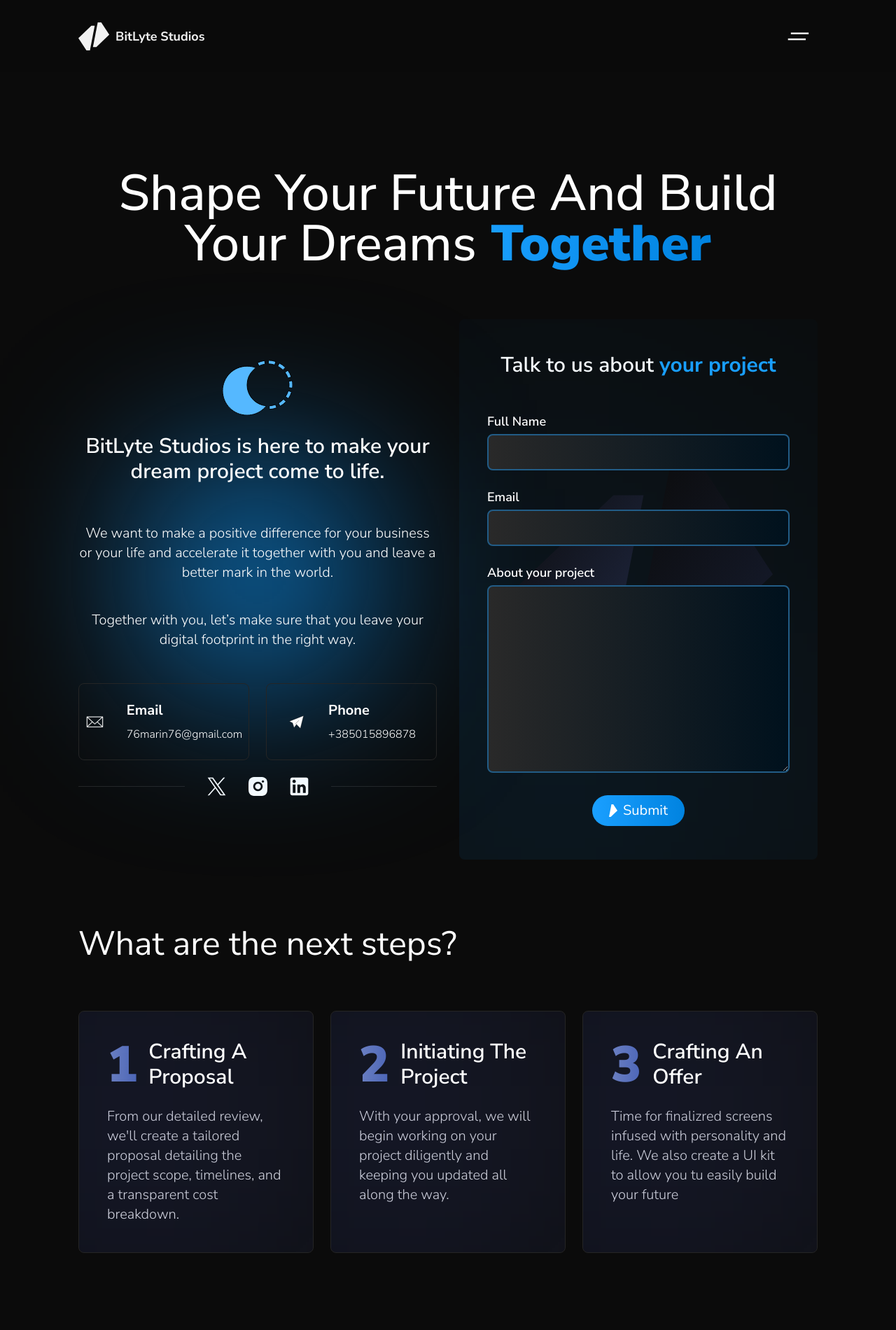
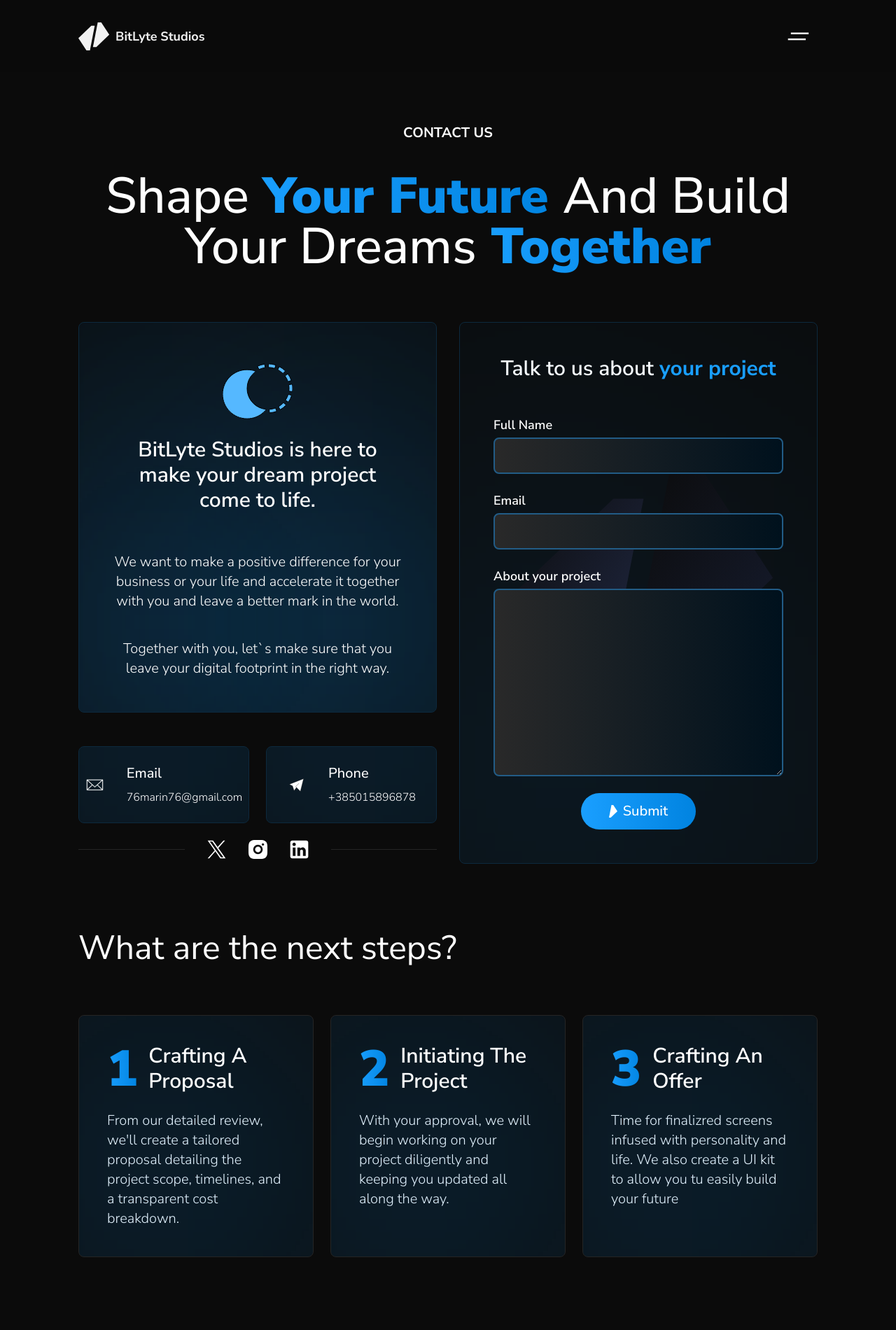
Before and after one commit to zrvnarmarin/BitLyte-Studios-Website, a Next.js app: page /contact in a window 1280 px wide. Shown: the top 1900 px of the page at 70% size. Built offline with nearby package versions, Linux system fonts and the light colour scheme.

Commit message:
/contact route page made responsive for all screen sizes except desktop size; restyled sections - added gradients;

```diff
--- a/app/(home-sections)/AchievementsSection.tsx
+++ b/app/(home-sections)/AchievementsSection.tsx
@@ -72,6 +72,7 @@ export default function AchievementsSection() {
 
           {/* Text window */}
           <div className="relative overflow-hidden flex flex-col gap-8 xs:gap-6 border-[0.5px] border-[#252525] rounded-lg px-8 py-12">
+            <div className="w-64 h-64 absolute left-0 bottom-0 bg-gradient-to-r from-[#1A9FFF] to-[#0086E6] z-10 blur-[230px]"></div>
             <div className="w-64 h-64 absolute left-0 bottom-0 bg-gradient-to-r from-[#1A9FFF] to-[#0086E6] z-10 blur-[230px]"></div>
 
             <h3 className="w-full text-2xl xs:text-3xl text-center font-medium xs:font-light text-[#ffffff] z-20 pb-6">
--- a/app/(home-sections)/ServicesSection.tsx
+++ b/app/(home-sections)/ServicesSection.tsx
@@ -58,6 +58,7 @@ export const ServiceCategoryCard = ({
           key={service}
           className="group flex flex-col gap-6 relative overflow-hidden rounded-lg"
         >
+          {/* Blur background */}
           <div className="w-72 h-72 absolute left-0 bottom-0 bg-gradient-to-r from-[#1A9FFF] to-[#0086E6] z-10 blur-[230px]"></div>
 
           <div className="hover:bg-[#e3e3e3] hover:text-[#000000] border-[1px] border-[#000000] flex gap-2 items-center justify-center w-full text-[#ffffff] font-medium text-xl lg:text-xl text-center z-20 rounded-lg px-8 py-8">
--- a/app/contact/(contact-sections)/AfterProposalSection.tsx
+++ b/app/contact/(contact-sections)/AfterProposalSection.tsx
@@ -5,11 +5,11 @@ import SectionWrapper from "@/app/components/SectionWrapper";
 export default function AfterProposalSection() {
   return (
     <SectionWrapper>
-      <h2 className="w-full text-5xl text-[#ffffff] z-20">
+      <h2 className="w-full text-3xl xs:text-4xl sm:text-5xl text-[#ffffff] font-medium xs:font-normal z-20">
         What are the next steps?
       </h2>
 
-      <div className="grid grid-cols-3 gap-6 pt-12">
+      <div className="grid grid-cols-1 md:grid-cols-2 xl:grid-cols-3 gap-6 pt-4 sm:pt-8 md:pt-12">
         {afterProposalSteps.map((step) => (
           <ProcessStepCard
             id={step.id}
@@ -18,6 +18,9 @@ export default function AfterProposalSection() {
           />
         ))}
       </div>
+
+      {/* Divider line */}
+      {/* <div className="w-full h-[0.5px] bg-[#252525] mt-4 sm:mt-8 md:mt-12" /> */}
     </SectionWrapper>
   );
 }
@@ -32,18 +35,18 @@ export const ProcessStepCard = ({
       className={`relative overflow-hidden flex-1 px-10 py-10 cursor-pointer rounded-lg border-[0.5px] border-[#252525]`}
     >
       {/* Blur background */}
-      <div className="w-96 h-96 absolute right-0 bottom-0 bg-gradient-to-r from-[#3B4EB5] to-[#222222] z-10 blur-[230px]"></div>
+      <div className="w-64 h-64 absolute left-0 bottom-0 bg-gradient-to-r from-[#1A9FFF] to-[#0086E6] z-10 blur-[230px]"></div>
 
       <div className="w-full flex items-center justify-start z-20">
-        <span className="linear-gradient-purple-text font-black text-7xl z-0 mr-4">
+        <span className="custom-text font-black text-7xl z-0 mr-4">
           {id}
         </span>
-        <span className="text-[#ffffff] font-semibold text-3xl z-30">
+        <span className="text-[#ffffff] font-semibold text-3xl z-20">
           {title}
         </span>
       </div>
 
-      <p className="text-xl font-light text-[#ffffff] text-start pt-6 z-30">
+      <p className="text-xl font-light text-[#ffffff] text-start pt-6 z-20">
         {description}
       </p>
     </div>
--- a/app/contact/(contact-sections)/ContactForm.tsx
+++ b/app/contact/(contact-sections)/ContactForm.tsx
@@ -1,97 +1,81 @@
 import React from "react";
 import Image from "next/image";
-import '../../../public/test.css'
-import SectionWrapper from "@/app/components/SectionWrapper";
-import ArrowRight from '../../../public/images/Rectangle 1.svg'
+import { Logo } from "@/app/services/[serviceId]/StepsSection";
+import "../../../public/test.css";
+import { LogoArrowRight } from "@/app/(home-sections)/ProjectsSection";
 
 export default function ContactForm() {
   return (
-        <SectionWrapper>
-            <div className="flex flex-col gap-8">
-                <h2 className="w-full text-3xl text-[#ffffff]">Talk to us about <span className="text-[#1A9FFF]">your project</span></h2>
-                <form className="flex flex-col gap-4">
+    // Form container
+    <div className="flex flex-col gap-8 z-20 overflow-hidden relative px-4 py-6 md:px-10 sm:px-8 sm:py-10 md:py-14 lg:px-6 lg:py-10 xl:px-12 xl:py-12 rounded-lg border-[0.5px] border-[#0d293d]">
+      {/* Blur background */}
+      <div className="w-72 h-72 absolute left-0 bottom-0 bg-gradient-to-r from-[#1A9FFF] to-[#0095ff] z-10 blur-[330px]"></div>
+
+      {/* Logo behind */}
+      <div className="absolute inset-0 flex items-center justify-center z-10">
+        <Logo width={400} height={400} />
+      </div>
+
+      <h2 className="w-full text-[#ffffff] font-semibold text-center text-3xl pb-4">
+        Talk to us about{" "}
+        <span className="text-[#1A9FFF] font-bold">your project</span>
+      </h2>
+
+      {/* Form section */}
+      <form className="flex flex-col gap-6 z-20">
+        {/* Full name input field */}
         <div className="flex flex-col gap-1">
-                        <label htmlFor="full-name" className="w-full text-lg text-[#ffffff] font-semibold ">
+          <label
+            htmlFor="full-name"
+            className="w-full text-lg text-[#ffffff] font-semibold "
+          >
             Full Name
           </label>
-                        <input id="full-name" type="text" className="focus:outline-none focus:ring focus:ring-violet-900 pl-4 py-3 bg-gradient-to-r from-[#292929] to-[#00111d] border border-[#225c86] rounded-lg text-base text-[#eeeeee] font-normal" />
+          <input
+            id="full-name"
+            type="text"
+            className="focus:outline-none focus:ring focus:ring-violet-900 pl-4 py-3 bg-gradient-to-r from-[#292929] to-[#00111d] border-2 border-[#225c86] rounded-lg text-base text-[#eeeeee] font-normal"
+          />
         </div>
+
+        {/* Email input field */}
         <div className="flex flex-col gap-1">
-                        <label htmlFor="email" className="w-full text-lg text-[#ffffff] font-semibold ">
+          <label
+            htmlFor="email"
+            className="w-full text-lg text-[#ffffff] font-semibold "
+          >
             Email
           </label>
-                        <input id="email" type="text" className="focus:outline-none focus:ring focus:ring-violet-400 pl-4 py-3 bg-gradient-to-r from-[#292929] to-[#00111d] border border-[#225c86] rounded-lg text-base text-[#eeeeee] font-normal" />
+          <input
+            id="email"
+            type="text"
+            className="focus:outline-none focus:ring focus:ring-violet-400 pl-4 py-3 bg-gradient-to-r from-[#292929] to-[#00111d] border-2 border-[#225c86] rounded-lg text-base text-[#eeeeee] font-normal"
+          />
         </div>
+
+        {/* About textarea */}
         <div className="flex flex-col gap-1">
-                        <label htmlFor="project-message" className="w-full text-lg text-[#ffffff] font-semibold ">
-                            Services you are interested in
-                        </label>
-                        <select className="focus:outline-none focus:ring focus:ring-violet-400 px-4 py-3 bg-gradient-to-r from-[#292929] to-[#00111d] border border-[#225c86] rounded-lg text-base text-[#eeeeee] font-normal">
-                            <option className="bg-[#292929] text-[#eeeeee]" disabled selected>Select a service</option>
-                            {webDevelopmentServices.map(service => (
-                                <option
-                                    key={service.id}
-                                    className="bg-[#292929] text-[#eeeeee] hover:bg-[#333333]"
-                                    value={service.id}
+          <label
+            htmlFor="project-message"
+            className="w-full text-lg text-[#ffffff] font-semibold "
           >
-                                    {service.title}
-                                </option>
-                            ))}
-                        </select>
-                    </div>
-                    <div className="flex flex-col gap-1">
-                        <label htmlFor="project-message" className="w-full text-lg text-[#ffffff] font-semibold ">
             About your project
           </label>
-                        <textarea id="project-message" rows={6} className="focus:outline-none focus:ring focus:ring-violet-400 pl-4 py-3 bg-gradient-to-r from-[#292929] to-[#00111d] border border-[#225c86] rounded-lg text-base text-[#eeeeee] font-normal" />
+          <textarea
+            id="project-message"
+            rows={10}
+            className="focus:outline-none focus:ring focus:ring-violet-400 pl-4 py-3 bg-gradient-to-r from-[#292929] to-[#00111d] border-2 border-[#225c86] rounded-lg text-base text-[#eeeeee] font-normal"
+          />
         </div>
-                    <div className="w-full flex justify-center pt-2">
-                        <button className="w-full flex items-center justify-center gap-2 py-2 px-6 text-[#ffffff] bg-gradient-to-r from-[#1A9FFF] to-[#0083E0] rounded-full text-xl">
-                            <Image src={ArrowRight} alt="hero_image"  />
+
+        {/* Submit form button */}
+        <div className="w-full flex items-center justify-center">
+          <button className="w-fit bg-gradient-to-r from-[#1A9FFF] to-[#0083E0] flex gap-2 items-center justify-center font-normal lg:font-medium text-[#ffffff] text-lg md:text-xl z-20 rounded-full py-2 md:py-3 px-6 md:px-10">
+            <LogoArrowRight fillColor="#ffffff" />
             Submit
           </button>
         </div>
       </form>
     </div>
-        </SectionWrapper>
-    )
+  );
 }
-
-export const webDevelopmentServices = [
-    {
-        id: 1,
-        title: 'Web landing page'
-    },
-    {
-        id: 2,
-        title: 'Web landing page'
-    },
-    {
-        id: 3,
-        title: 'Web landing page'
-    },
-    {
-        id: 4,
-        title: 'Web landing page'
-    },
-    {
-        id: 5,
-        title: 'Web landing page'
-    },
-    {
-        id: 6,
-        title: 'Web landing page'
-    },
-    {
-        id: 7,
-        title: 'Web landing page'
-    },
-    {
-        id: 8,
-        title: 'Web landing page'
-    },
-    {
-        id: 9,
-        title: 'Web landing page'
-    },
-]
--- a/app/contact/(contact-sections)/HeroSection.tsx
+++ b/app/contact/(contact-sections)/HeroSection.tsx
@@ -1,59 +1,68 @@
 import React from "react";
 import "../../../public/test.css";
 import HeroSectionWrapper from "../../components/HeroSectionWrapper";
-import Image from "next/image";
-import ArrowRight from "../../../public/images/Rectangle 1.svg";
-import { Logo } from "@/app/services/[serviceId]/StepsSection";
 import {
   EmailIcon,
   ContactIcon,
   socialMediaIcons,
 } from "@/app/components/Footer";
 import Link from "next/link";
+import ContactForm from "./ContactForm";
 
 export default function HeroSection() {
   return (
     <HeroSectionWrapper>
-      <div>
-        <h1 className="text-7xl text-[#ffffff] font-medium text-center z-30 pt-16">
-          Shape Your Future And Build Your Dreams
+      <div className="flex flex-col items-center gap-10">
+        <p className="text-sm sm:text-base md:text-xl text-center font-bold text-[#ffffff] uppercase z-30">
+          Contact Us
+        </p>
+
+        <h1 className="text-[2.5rem] xs:text-5xl sm:text-6xl xl:text-7xl leading-tight lg:leading-none  text-[#ffffff] font-medium text-center z-30">
+          Shape
+          <span className="custom-text font-black"> Your Future </span>
+          And Build Your Dreams
           <span className="custom-text font-black"> Together </span>
         </h1>
       </div>
 
       {/* Next component */}
-      <div className="grid grid-cols-2 gap-8 pt-12 items-start">
+      <div className="grid grid-cols-1 lg:grid-cols-2 gap-8 pt-4 items-start sm:pt-8 md:pt-12">
         {/* Adress, email and qoute text */}
-        <div className="relative py-12">
-          <div className="absolute inset-0 flex items-center justify-center">
+        <div className="relative ">
+          {/* <div className="absolute inset-0 flex items-center justify-center">
             <div className="w-64 h-64 bg-gradient-to-r from-[#1A9FFF] to-[#0083E0] z-10 blur-[130px]"></div>
-          </div>
+          </div> */}
+
+          {/* Company`s promises */}
+          <div className="relative overflow-hidden border-[0.5px] border-[#0d293d] rounded-lg px-4 py-6 md:px-10 sm:px-8 sm:py-10 md:py-14 lg:px-6 lg:py-10 xl:px-12 xl:py-12 z-20">
+            <div className="w-64 h-64 absolute left-0 bottom-0 bg-gradient-to-r from-[#1A9FFF] to-[#0086E6] z-10 blur-[230px]"></div>
+            <div className="w-64 h-64 absolute right-0 bottom-0 bg-gradient-to-r from-[#1A9FFF] to-[#0086E6] z-10 blur-[230px]"></div>
 
             <div className="relative z-20 flex items-center justify-center pb-4 rounded-full">
               <DifferenceIcon />
             </div>
-
             <div className="relative z-20 flex flex-col items-center gap-4">
-            <p className="w-full text-[#ffffff] font-semibold text-3xl text-center">
+              <p className="w-full text-[#ffffff] font-semibold text-2xl xs:text-3xl text-center z-20">
                 BitLyte Studios is here to make your dream project come to life.
               </p>
               <br />
               <div className="flex flex-col gap-2 relative overflow-hidden">
-              <p className="w-full text-xl text-center font-light text-[#ffffff]">
-                We want to make a positive difference for your business or your
-                life and accelerate it together with you and leave a better mark
-                in the world.
+                <p className="w-full text-lg xs:text-xl font-light text-[#ffffff] text-center z-20">
+                  We want to make a positive difference for your business or
+                  your life and accelerate it together with you and leave a
+                  better mark in the world.
                 </p>
                 <br />
-              <p className="w-full text-xl text-center font-light text-[#ffffff]">
-                Together with you, let’s make sure that you leave your digital
+                <p className="w-full text-lg xs:text-xl font-light text-[#ffffff] text-center z-20">
+                  Together with you, let`s make sure that you leave your digital
                   footprint in the right way.
                 </p>
               </div>
             </div>
+          </div>
 
           {/* Contact info */}
-          <div className="grid grid-cols-2 items-center gap-6 pt-12">
+          <div className="grid grid-cols-1 md:grid-cols-2 lg:grid-cols-1 xl:grid-cols-2 items-center gap-6 pt-12">
             {contactInfoData.map((contactInfo) => (
               <ContactInfoCard
                 key={contactInfo.title}
@@ -80,68 +89,7 @@ export default function HeroSection() {
           </div>
         </div>
 
-        {/* Form */}
-        <div className="flex flex-col gap-8 z-20 overflow-hidden relative py-12 px-10 rounded-lg">
-          {/* Blur background */}
-          <div className="w-72 h-72 absolute left-0 bottom-0 bg-gradient-to-r from-[#1A9FFF] to-[#0095ff] z-10 blur-[330px]"></div>
-
-          {/* Logo behind*/}
-          <div className="absolute inset-0 flex items-center justify-center z-10">
-            <Logo width={400} height={400} />
-          </div>
-
-          <h2 className="w-full text-[#ffffff] font-semibold text-center text-3xl pb-4">
-            Talk to us about{" "}
-            <span className="text-[#1A9FFF] font-bold">your project</span>
-          </h2>
-          <form className="flex flex-col gap-6 z-20">
-            <div className="flex flex-col gap-1">
-              <label
-                htmlFor="full-name"
-                className="w-full text-lg text-[#ffffff] font-semibold "
-              >
-                Full Name
-              </label>
-              <input
-                id="full-name"
-                type="text"
-                className="focus:outline-none focus:ring focus:ring-violet-900 pl-4 py-3 bg-gradient-to-r from-[#292929] to-[#00111d] border-2 border-[#225c86] rounded-lg text-base text-[#eeeeee] font-normal"
-              />
-            </div>
-            <div className="flex flex-col gap-1">
-              <label
-                htmlFor="email"
-                className="w-full text-lg text-[#ffffff] font-semibold "
-              >
-                Email
-              </label>
-              <input
-                id="email"
-                type="text"
-                className="focus:outline-none focus:ring focus:ring-violet-400 pl-4 py-3 bg-gradient-to-r from-[#292929] to-[#00111d] border-2 border-[#225c86] rounded-lg text-base text-[#eeeeee] font-normal"
-              />
-            </div>
-            <div className="flex flex-col gap-1">
-              <label
-                htmlFor="project-message"
-                className="w-full text-lg text-[#ffffff] font-semibold "
-              >
-                About your project
-              </label>
-              <textarea
-                id="project-message"
-                rows={10}
-                className="focus:outline-none focus:ring focus:ring-violet-400 pl-4 py-3 bg-gradient-to-r from-[#292929] to-[#00111d] border-2 border-[#225c86] rounded-lg text-base text-[#eeeeee] font-normal"
-              />
-            </div>
-            <div className="w-full flex justify-center pt-2">
-              <button className="w-fit flex items-center justify-center gap-2 py-2 px-6 text-[#ffffff] bg-gradient-to-r from-[#1A9FFF] to-[#0083E0] rounded-full text-xl">
-                <Image src={ArrowRight} alt="hero_image" />
-                Submit
-              </button>
-            </div>
-          </form>
-        </div>
+        <ContactForm />
       </div>
     </HeroSectionWrapper>
   );
@@ -181,17 +129,18 @@ export const ContactInfoCard = ({
   description,
 }: ContactInfoType) => {
   return (
-    <div className="overflow-hidden relative flex flex-col gap-2 rounded-lg py-6 z-20 border-[0.1px] border-[#252525]">
-      {/* Reason Card */}
+    <div className="overflow-hidden relative flex flex-col gap-2 rounded-lg py-6 border-[0.1px] border-[#0d293d] z-20">
+      {/* Blur background */}
+      <div className="w-64 h-64 absolute left-0 bottom-0 bg-gradient-to-r from-[#1A9FFF] to-[#0086E6] z-10 blur-[230px]"></div>
+
       <div className="relative flex flex-col items-center justify-center gap-2 z-20">
         {/* Blur background */}
         <div className="flex flex-row items-center justify-between gap-8">
           <div className="flex items-center z-30">
-            {/* Render the icon component */}
             {React.createElement(icon)}
           </div>
           <div className="flex flex-col  gap-2">
-            <h3 className="w-full text-[#ffffff] font-bold text-xl text-start z-20">
+            <h3 className="w-full text-[#ffffff] font-medium text-xl lg:text-xl text-start z-20">
               {title}
             </h3>
             <p className="text-md font-light text-[#ffffff] text-start  z-20">
@@ -207,7 +156,13 @@ export const ContactInfoCard = ({
 export type ContactInfoType = {
   title: string;
   description: string;
-  icon: ({ width, height } : { width: number, height: number }) => React.JSX.Element;
+  icon: ({
+    width,
+    height,
+  }: {
+    width: number;
+    height: number;
+  }) => React.JSX.Element;
 };
 
 export const contactInfoData: ContactInfoType[] = [
```
Also changed, not shown: app/(home-sections)/HeroSection.tsx (+0 -21 lines), app/contact/(contact-sections)/QueryCallSection.tsx (+10 -8 lines), app/services/(services-sections)/BenefitsSection.tsx (deleted, +0 -36 lines). Lines whose indentation alone changed are shown as unchanged.
